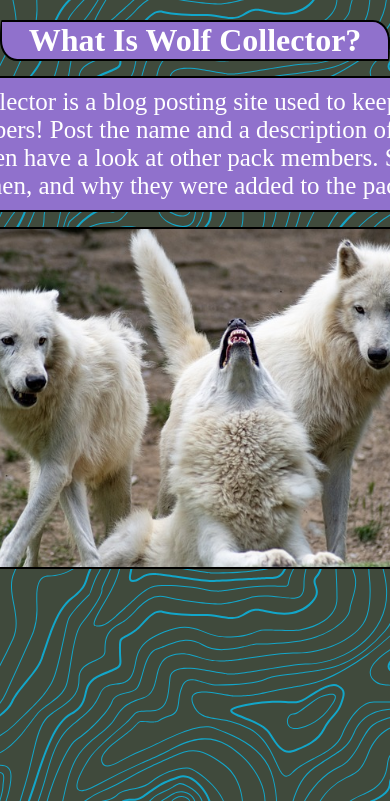
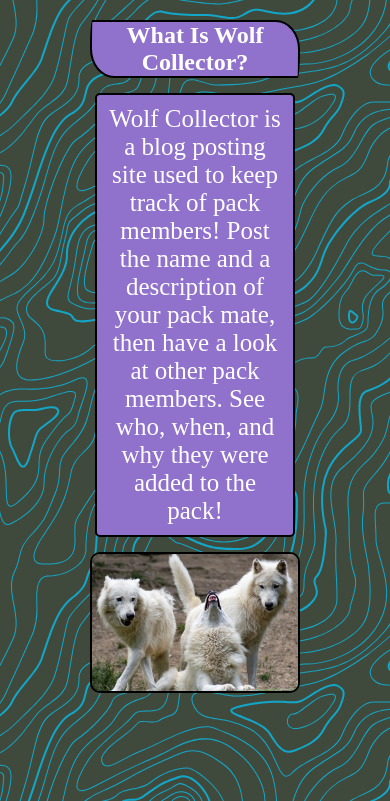
Before and after one commit to wolfsige/wolf_collector_mk2, a Flask app: page /info in a window 390 px wide; the page is wider, and only the part inside the window is pictured. Shown: the part 43-844 px from the top of that part. Run offline with Flask 2, Linux system fonts and the light colour scheme.

Commit message:
add responsive design css

```diff
--- a/myapp/static/style/info.css
+++ b/myapp/static/style/info.css
@@ -48,3 +48,32 @@ img {
   border: 2px black solid;
   border-radius: 10px;
 }
+
+@media (max-width: 670px) {
+  .container {
+    width: 400px;
+  }
+
+  img {
+    width: 400px;
+    height: auto;
+  }
+}
+
+@media (max-width: 410px) {
+  .title-body {
+    font-size: 12px;
+    text-align: center;
+    width: 210px;
+  }
+
+  .container {
+    width: 200px;
+  }
+
+  img {
+    width: 210px;
+    height: auto;
+    margin-bottom: 10px;
+  }
+}
```
